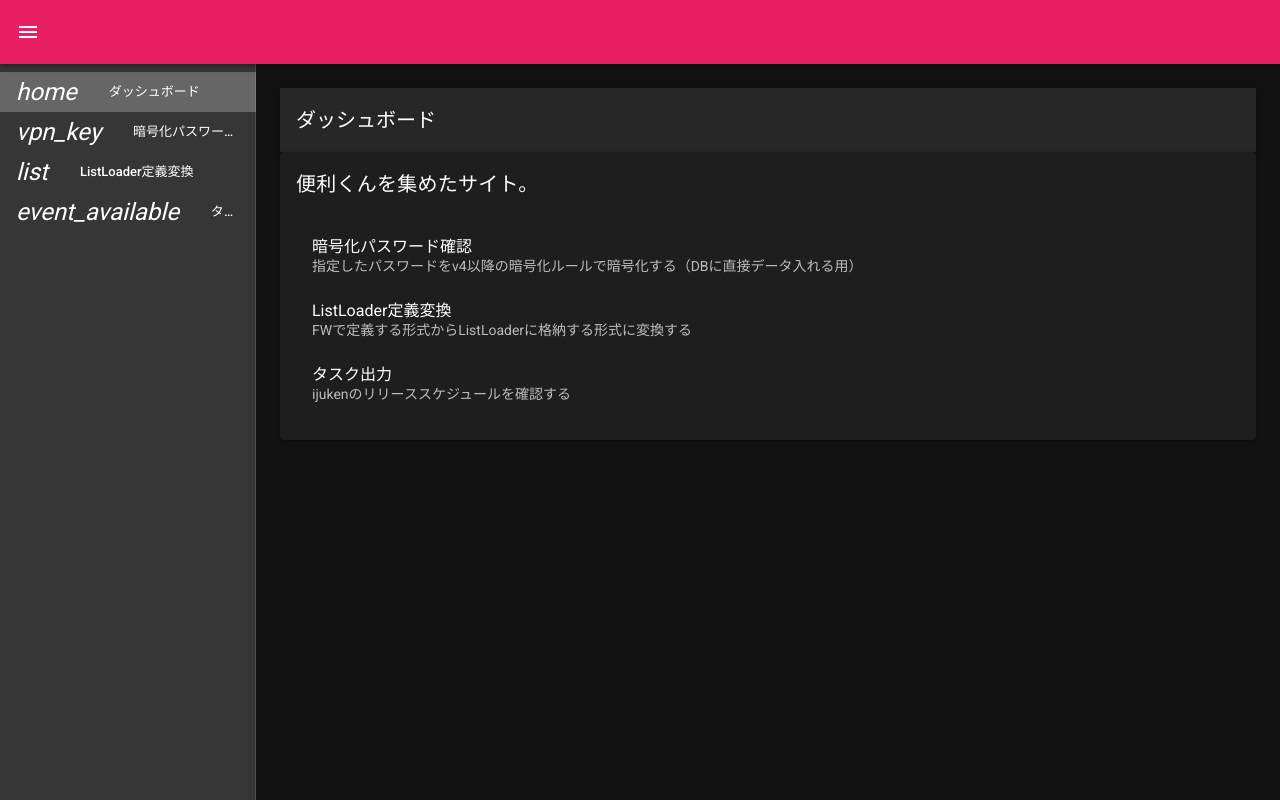
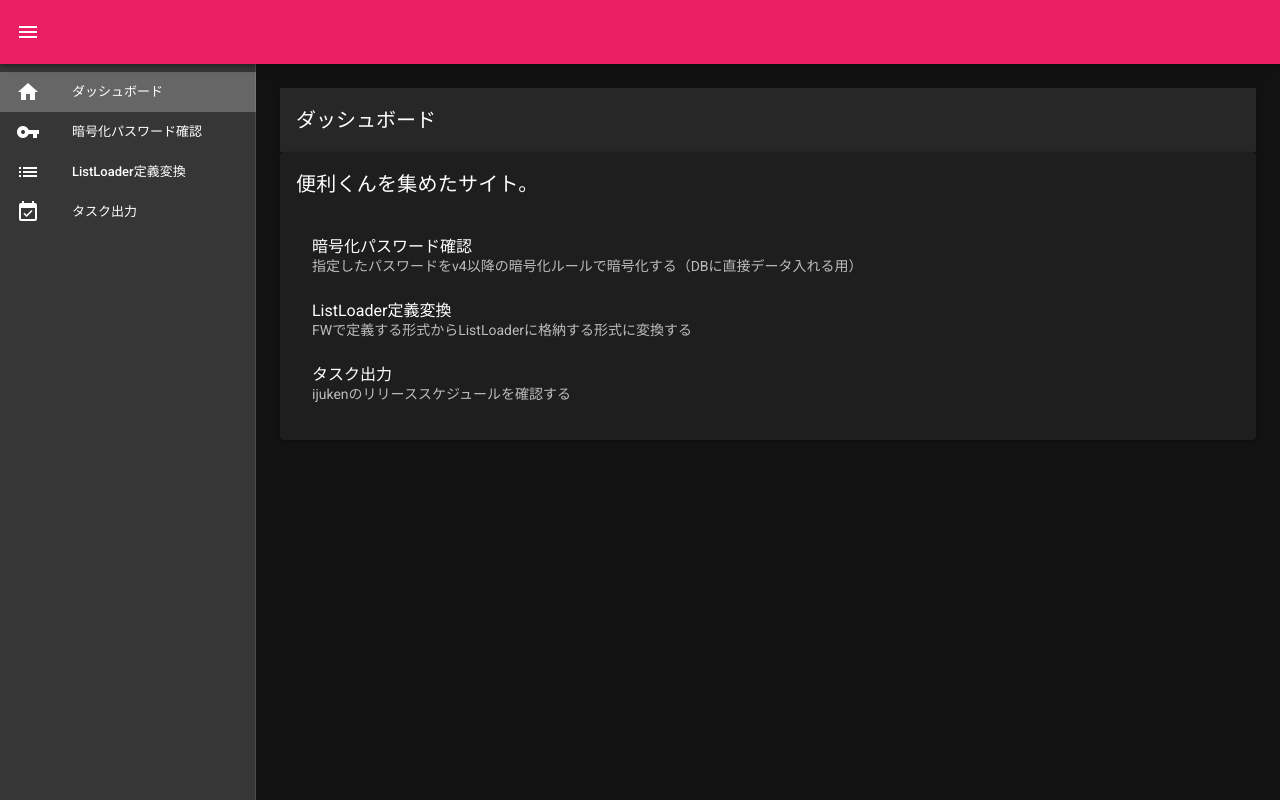
Before and after one commit to aki19/alicetil, a Nuxt app: page / in a window 1280 px wide. Built offline with nearby package versions, Linux system fonts and the light colour scheme; a web font is replaced by a local one.

Commit message:
add material icon

```diff
--- a/nuxt.config.js
+++ b/nuxt.config.js
@@ -39,6 +39,7 @@ export default {
   ** https://nuxtjs.org/guide/plugins
   */
   plugins: [
+    'plugins/vuetify'
   ],
   /*
   ** Auto import components
--- a/package.json
+++ b/package.json
@@ -14,7 +14,9 @@
     "@nuxtjs/vuetify": "^1.11.2",
     "nuxt": "^2.14.0"
   },
-  "devDependencies": {},
+  "devDependencies": {
+    "material-design-icons-iconfont": "^5.0.1"
+  },
   "config": {
     "nuxt": {
       "host": "0.0.0.0",
--- /dev/null
+++ b/plugins/vuetify.js
@@ -0,0 +1,13 @@
+// src/plugins/vuetify.js
+
+import 'material-design-icons-iconfont/dist/material-design-icons.css' // Ensure you are using css-loader
+import Vue from 'vue'
+import Vuetify from 'vuetify/lib'
+
+Vue.use(Vuetify)
+
+export default new Vuetify({
+  icons: {
+    iconfont: 'md',
+  },
+})
```
Also changed, not shown: 1 other file (tests, documents, lock files or other folders).
